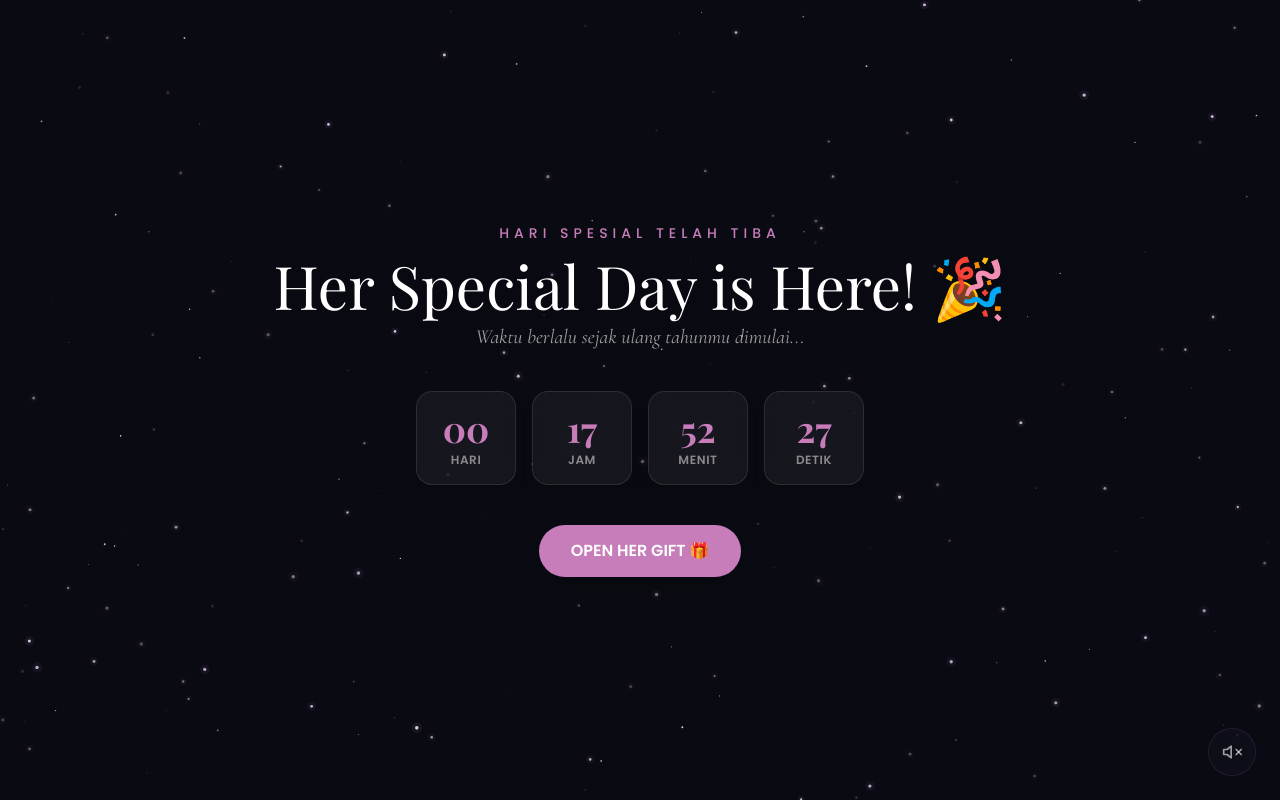
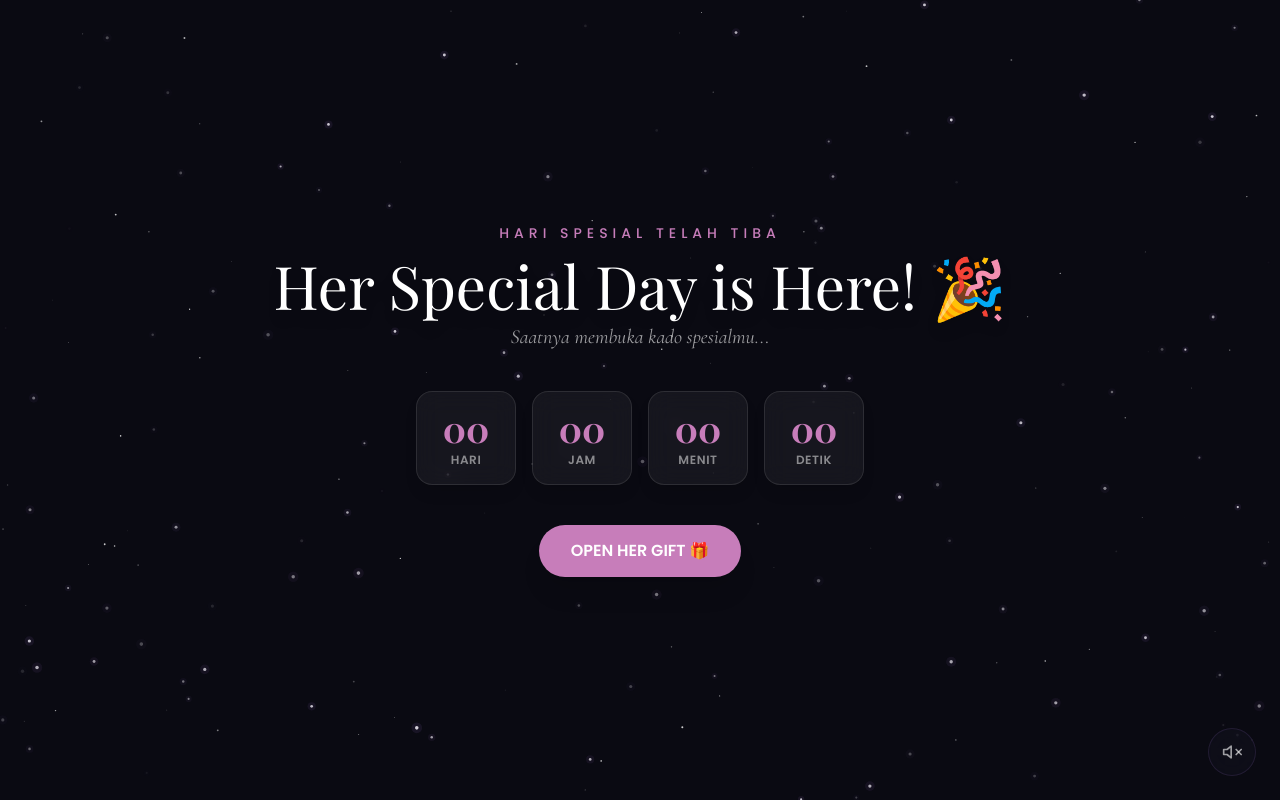
Before and after one commit to Fahmi11111/happy-birthdayy, a React (Vite) app: page / in a window 1280 px wide. Built offline with nearby package versions, Linux system fonts and the light colour scheme; the HTML template or start-up script is replaced by a standard one; a web font is replaced by a local one.

Commit message:
Countdown.tsx

```diff
--- a/src/components/birthday/Countdown.tsx
+++ b/src/components/birthday/Countdown.tsx
@@ -1,4 +1,3 @@
-import { useState, useEffect } from "react";
 import { motion } from "framer-motion";
 
 interface CountdownProps {
@@ -6,45 +5,13 @@ interface CountdownProps {
 }
 
 export default function Countdown({ onNext }: CountdownProps) {
-  const [elapsedTime, setElapsedTime] = useState({
-    days: 0,
-    hours: 0,
-    minutes: 0,
-    seconds: 0,
-  });
-
-  useEffect(() => {
-    // Patokan: Jam 00:00:00 Hari Ini (Jam 12 Malam Tadi)
-    const now = new Date();
-    const targetDate = new Date(
-      now.getFullYear(),
-      now.getMonth(),
-      now.getDate(),
-      0,
-      0,
-      0
-    );
-
-    const updateTimer = () => {
-      const currentTime = new Date().getTime();
-      // HITUNG MAJU: Selisih waktu sekarang dikurangi jam 12 malam tadi
-      const difference = currentTime - targetDate.getTime();
-
-      if (difference >= 0) {
-        const d = Math.floor(difference / (1000 * 60 * 60 * 24));
-        const h = Math.floor((difference % (1000 * 60 * 60 * 24)) / (1000 * 60 * 60));
-        const m = Math.floor((difference % (1000 * 60 * 60)) / (1000 * 60));
-        const s = Math.floor((difference % (1000 * 60)) / 1000);
-
-        setElapsedTime({ days: d, hours: h, minutes: m, seconds: s });
-      }
-    };
-
-    updateTimer();
-    const interval = setInterval(updateTimer, 1000);
-
-    return () => clearInterval(interval);
-  }, []);
+  // Angka langsung di-set ke 00
+  const timerItems = [
+    { label: "HARI", value: "00" },
+    { label: "JAM", value: "00" },
+    { label: "MENIT", value: "00" },
+    { label: "DETIK", value: "00" },
+  ];
 
   return (
     <motion.section
@@ -80,28 +47,23 @@ export default function Countdown({ onNext }: CountdownProps) {
         animate={{ y: 0, opacity: 1 }}
         transition={{ delay: 0.5 }}
       >
-        Waktu berlalu sejak ulang tahunmu dimulai...
+        Saatnya membuka kado spesialmu...
       </motion.p>
 
-      {/* Timer Cards (Bertambah Tiap Detik) */}
+      {/* Timer Cards (Semua 00) */}
       <motion.div
         className="grid grid-cols-4 gap-2 sm:gap-4 max-w-md w-full mb-10"
         initial={{ scale: 0.9, opacity: 0 }}
         animate={{ scale: 1, opacity: 1 }}
         transition={{ delay: 0.6 }}
       >
-        {[
-          { label: "HARI", value: elapsedTime.days },
-          { label: "JAM", value: elapsedTime.hours },
-          { label: "MENIT", value: elapsedTime.minutes },
-          { label: "DETIK", value: elapsedTime.seconds },
-        ].map((item, index) => (
+        {timerItems.map((item, index) => (
           <div
             key={index}
             className="bg-[rgba(255,255,255,0.05)] border border-white/10 rounded-2xl p-3 sm:p-4 backdrop-blur-md shadow-lg flex flex-col items-center justify-center"
           >
             <span className="font-display text-2xl sm:text-4xl text-[var(--pink-main,#f472b6)] font-bold">
-              {String(item.value).padStart(2, "0")}
+              {item.value}
             </span>
             <span className="text-[9px] sm:text-xs text-white/50 tracking-wider mt-1 font-semibold">
               {item.label}
```
